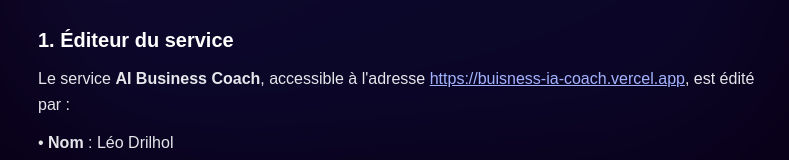
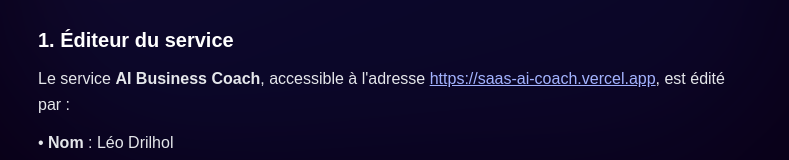
Before and after one commit to ldrilhol-create/saas-ai-coach, a Next.js app: page /legal/mentions in a window 1280 px wide. Shown: the part 224-384 px from the top of the page, without its empty margins (242-1031 px from the left). Built offline with nearby package versions, Linux system fonts and the light colour scheme.

Commit message:
Session: domain swap + reset password flow + Resend SMTP setup

```diff
--- a/app/legal/mentions/page.tsx
+++ b/app/legal/mentions/page.tsx
@@ -30,8 +30,8 @@
           <h2 className="text-xl font-bold mb-3 text-white">1. Éditeur du service</h2>
           <p>
             Le service <strong>AI Business Coach</strong>, accessible à l&apos;adresse{' '}
-            <a href="https://buisness-ia-coach.vercel.app" className="text-indigo-300 underline">
-              https://buisness-ia-coach.vercel.app
+            <a href="https://saas-ai-coach.vercel.app" className="text-indigo-300 underline">
+              https://saas-ai-coach.vercel.app
             </a>
             , est édité par&nbsp;:
           </p>
```
